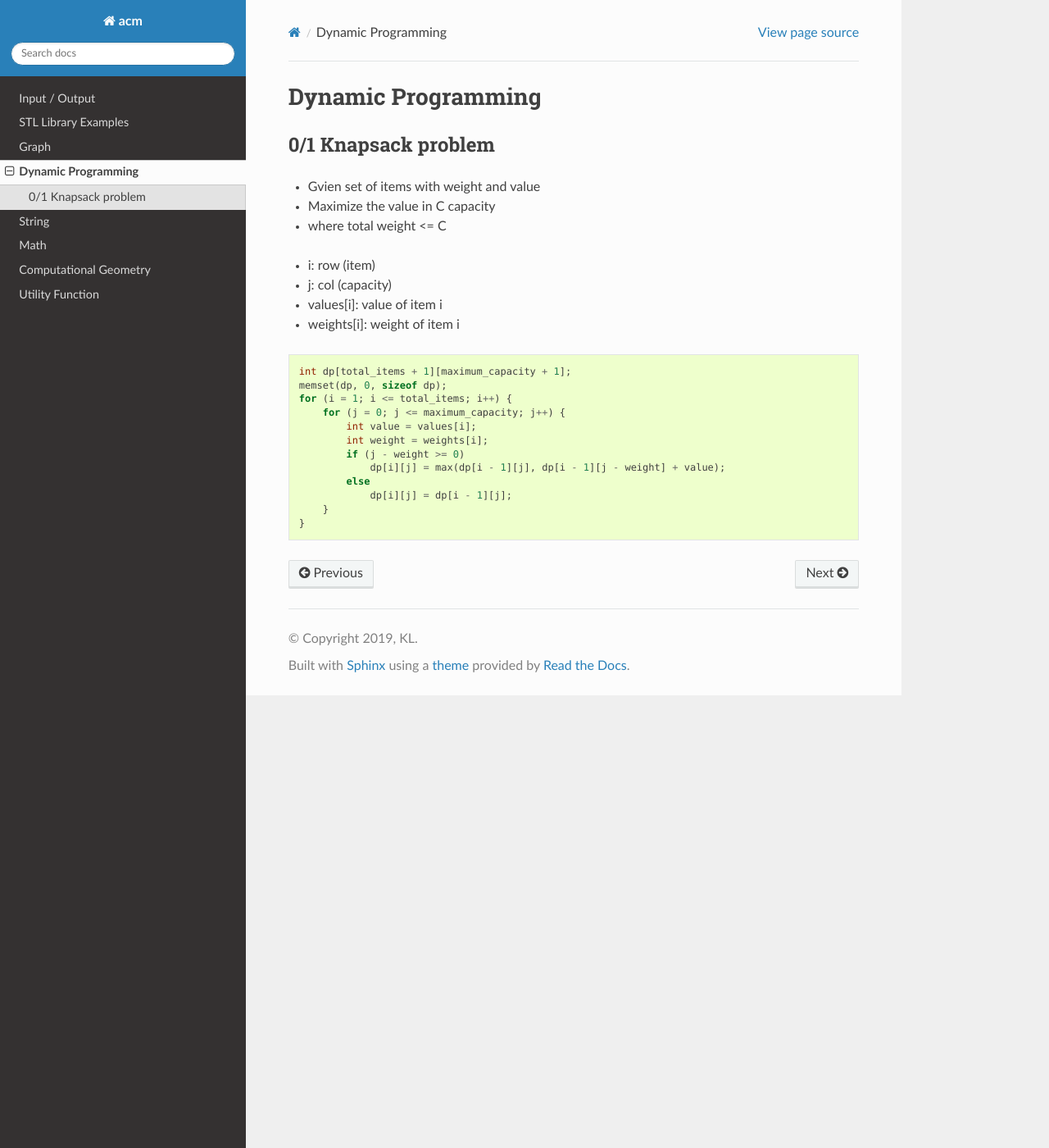
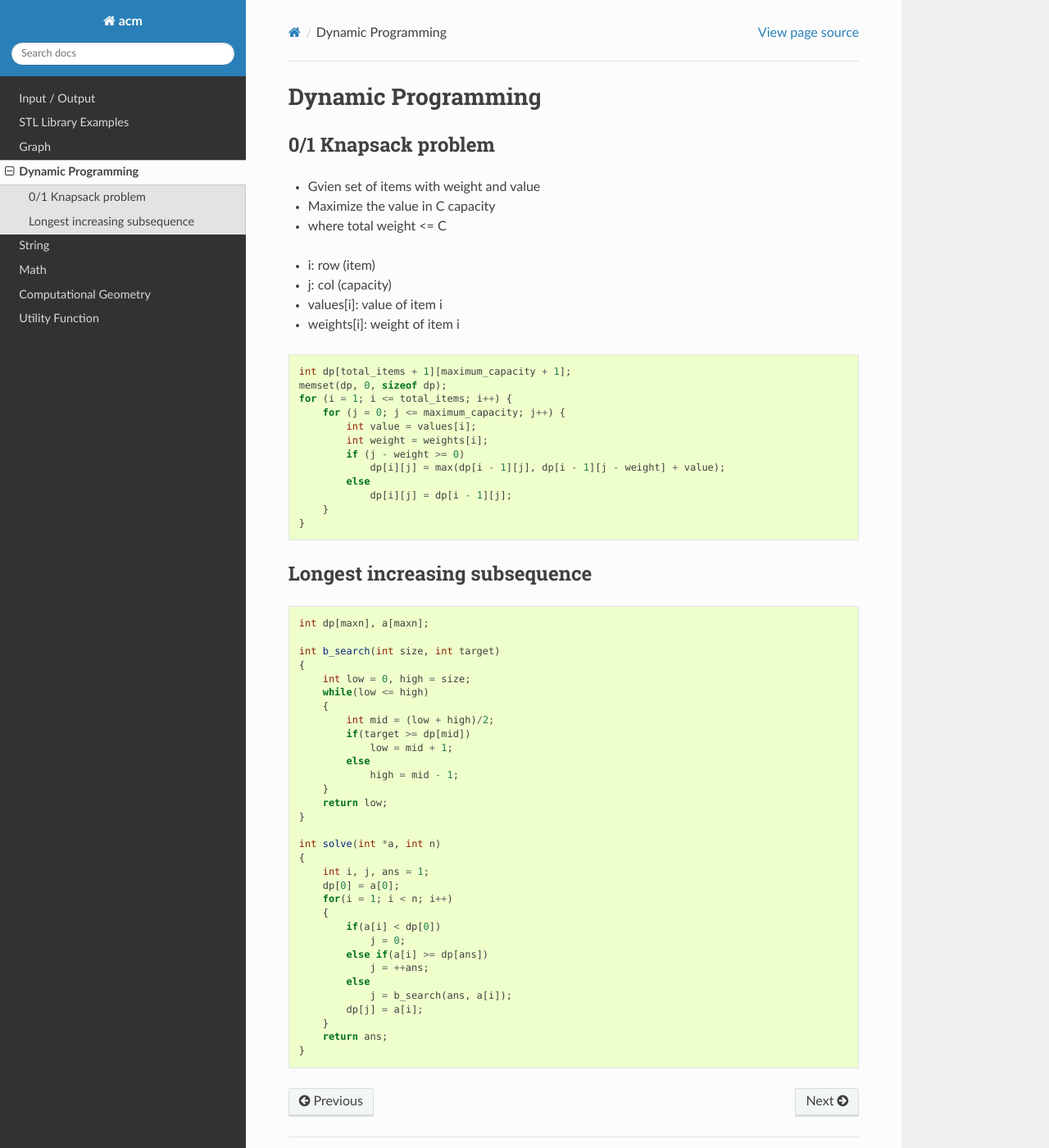
Before and after one commit to klhui97/ACM, a Sphinx documentation site: the page built from docs/source/topics/dp.rst, in a window 1280 px wide and 1400 px high. Shown: the whole window at 82% size. Built offline with Sphinx 7.4.7 and the Read the Docs theme 2.0.0, drawn with Linux system fonts in a browser that asks for light colours.

Commit message:
temp commit

```diff
--- a/docs/source/topics/dp.rst
+++ b/docs/source/topics/dp.rst
@@ -27,3 +27,42 @@ Dynamic Programming
                 dp[i][j] = dp[i - 1][j];
         }
     }
+
+Longest increasing subsequence
+------------------------------
+
+
+.. code-block:: cpp
+
+    int dp[maxn], a[maxn];
+
+    int b_search(int size, int target)
+    {
+        int low = 0, high = size;
+        while(low <= high)
+        {
+            int mid = (low + high)/2;
+            if(target >= dp[mid])
+                low = mid + 1;
+            else
+                high = mid - 1;
+        }
+        return low;
+    }
+
+    int solve(int *a, int n)
+    {
+        int i, j, ans = 1;
+        dp[0] = a[0];
+        for(i = 1; i < n; i++)
+        {
+            if(a[i] < dp[0])
+                j = 0;
+            else if(a[i] >= dp[ans])
+                j = ++ans;
+            else
+                j = b_search(ans, a[i]);
+            dp[j] = a[i];
+        }
+        return ans;
+    }
```
